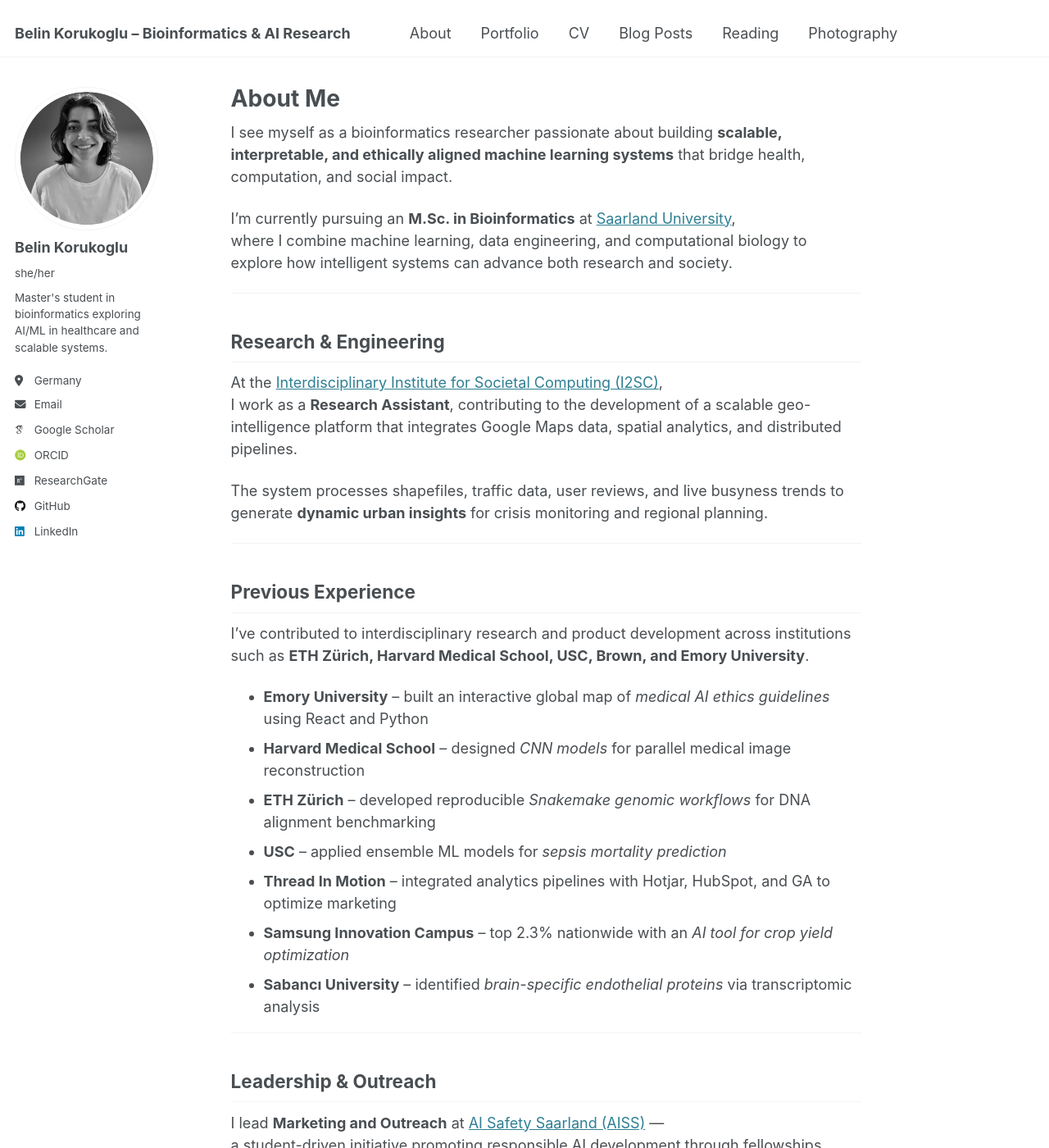
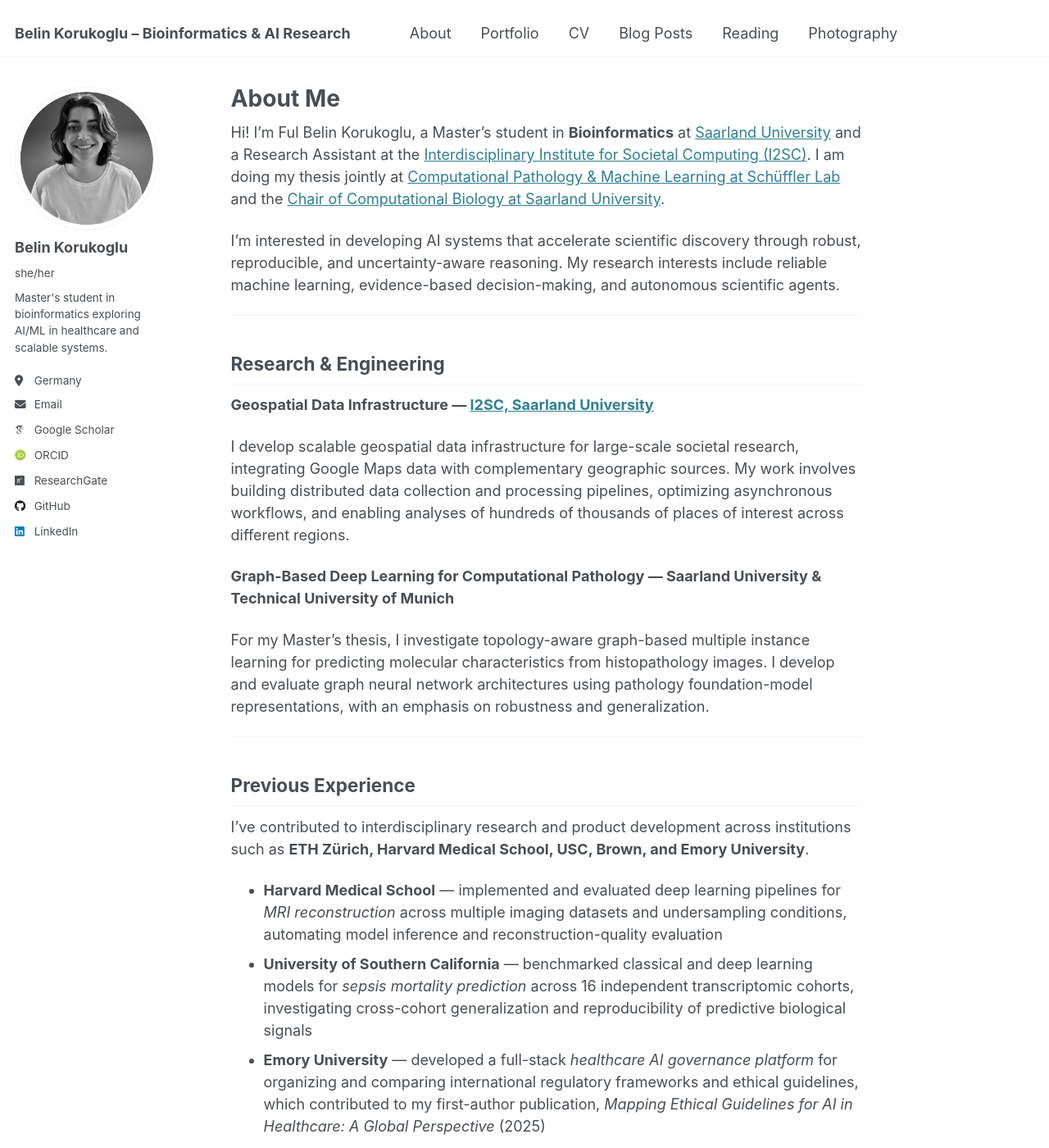
Before and after one commit to fulbelin/fulbelin.github.io, a Jekyll site: the page built from _pages/about.md, in a window 1280 px wide and 1400 px high. Shown: the whole window at 82% size. Built offline with Jekyll 4.4.1, drawn with Linux system fonts in a browser that asks for light colours; some web fonts are replaced; some of the changed text lies outside the part shown.

Commit message:
Add front matter to index.md and sync about page
index.md had no YAML front matter, so it only rendered via GitHub Pages'
implicit jekyll-optional-front-matter plugin and was copied verbatim in
local builds. Declare layout, permalink and author_profile explicitly.

Update _pages/about.md to the current bio: thesis work at Schuffler Lab
and the Chair of Computational Biology, the I2SC geospatial project, and
AISS in past tense.

Co-Authored-By: Claude Opus 5 <noreply@anthropic.com>

```diff
--- a/_pages/about.md
+++ b/_pages/about.md
@@ -5,42 +5,43 @@ permalink: /about/
 author_profile: true
 ---
 
-I see myself as a bioinformatics researcher passionate about building **scalable, interpretable, and ethically aligned machine learning systems** that bridge health, computation, and social impact.
+Hi! I'm Ful Belin Korukoglu, a Master's student in **Bioinformatics** at [Saarland University](https://www.uni-saarland.de/) and a Research Assistant at the [Interdisciplinary Institute for Societal Computing (I2SC)](https://www.i2sc.net/). I am doing my thesis jointly at [Computational Pathology & Machine Learning at Schüffler Lab](https://schuefflerlab.org/) and the [Chair of Computational Biology at Saarland University](https://www-cbi.cs.uni-saarland.de/).
 
-I’m currently pursuing an **M.Sc. in Bioinformatics** at [Saarland University](https://www.uni-saarland.de/),
-where I combine machine learning, data engineering, and computational biology to explore how intelligent systems can advance both research and society.
+I'm interested in developing AI systems that accelerate scientific discovery through robust, reproducible, and uncertainty-aware reasoning. My research interests include reliable machine learning, evidence-based decision-making, and autonomous scientific agents.
 
 ---
 
 ## Research & Engineering
 
-At the [Interdisciplinary Institute for Societal Computing (I2SC)](https://www.i2sc.net/),
-I work as a **Research Assistant**, contributing to the development of a scalable geo-intelligence platform that integrates Google Maps data, spatial analytics, and distributed pipelines.
+**Geospatial Data Infrastructure — [I2SC, Saarland University](https://www.i2sc.net/)**
 
-The system processes shapefiles, traffic data, user reviews, and live busyness trends to generate **dynamic urban insights** for crisis monitoring and regional planning.
+I develop scalable geospatial data infrastructure for large-scale societal research, integrating Google Maps data with complementary geographic sources. My work involves building distributed data collection and processing pipelines, optimizing asynchronous workflows, and enabling analyses of hundreds of thousands of places of interest across different regions.
+
+**Graph-Based Deep Learning for Computational Pathology — Saarland University & Technical University of Munich**
+
+For my Master's thesis, I investigate topology-aware graph-based multiple instance learning for predicting molecular characteristics from histopathology images. I develop and evaluate graph neural network architectures using pathology foundation-model representations, with an emphasis on robustness and generalization.
 
 ---
 
 ## Previous Experience
 
-I’ve contributed to interdisciplinary research and product development across institutions such as **ETH Zürich, Harvard Medical School, USC, Brown, and Emory University**.
+I've contributed to interdisciplinary research and product development across institutions such as **ETH Zürich, Harvard Medical School, USC, Brown, and Emory University**.
 
-- **Emory University** – built an interactive global map of *medical AI ethics guidelines* using React and Python
-- **Harvard Medical School** – designed *CNN models* for parallel medical image reconstruction
-- **ETH Zürich** – developed reproducible *Snakemake genomic workflows* for DNA alignment benchmarking
-- **USC** – applied ensemble ML models for *sepsis mortality prediction*
-- **Thread In Motion** – integrated analytics pipelines with Hotjar, HubSpot, and GA to optimize marketing
-- **Samsung Innovation Campus** – top 2.3% nationwide with an *AI tool for crop yield optimization*
-- **Sabancı University** – identified *brain-specific endothelial proteins* via transcriptomic analysis
+- **Harvard Medical School** — implemented and evaluated deep learning pipelines for *MRI reconstruction* across multiple imaging datasets and undersampling conditions, automating model inference and reconstruction-quality evaluation
+- **University of Southern California** — benchmarked classical and deep learning models for *sepsis mortality prediction* across 16 independent transcriptomic cohorts, investigating cross-cohort generalization and reproducibility of predictive biological signals
+- **Emory University** — developed a full-stack *healthcare AI governance platform* for organizing and comparing international regulatory frameworks and ethical guidelines, which contributed to my first-author publication, *Mapping Ethical Guidelines for AI in Healthcare: A Global Perspective* (2025)
+- **ETH Zürich** — investigated the reproducibility of genomic read alignment tools and developed automated *Snakemake workflows* for systematic benchmarking
+- **Thread In Motion** — integrated analytics pipelines with Hotjar, HubSpot, and GA to optimize marketing
+- **Samsung Innovation Campus** — top 2.3% nationwide with an *AI tool for crop yield optimization*
+- **Sabancı University** — identified *brain-specific endothelial proteins* via transcriptomic analysis
 
 ---
 
 ## Leadership & Outreach
 
-I lead **Marketing and Outreach** at [AI Safety Saarland (AISS)](https://www.ais-saarland.org/) —
-a student-driven initiative promoting responsible AI development through fellowships, incubators, and interdisciplinary events.
+I previously led **Marketing and Outreach** at [AI Safety Saarland (AISS)](https://www.ais-saarland.org/), a student-led initiative promoting safe, fair, and beneficial AI development through fellowships, incubators, and interdisciplinary events. My role combined branding, strategy, and university collaboration to grow one of Germany's most active AI-safety communities.
 
-My role combines **branding, strategy, and university collaboration** to grow one of Germany’s most active AI-safety communities.
+Previously, I also worked as a **Marketing Specialist** at Thread In Motion, where I managed data-driven digital campaigns, integrated marketing automation workflows, and developed analytics pipelines to support user acquisition and retention.
 
 ---
 
@@ -57,7 +58,7 @@ My role combines **branding, strategy, and university collaboration** to grow on
 
 My long-term goal is to contribute to frontier research environments and **advance AI for Science** through generalizable, safe, and transparent models.
 
-I’m particularly interested in:
+I'm particularly interested in:
 
 - **AI for Science & Health** — learning representations that reveal biological structure
 - **Multimodal Learning & Bias Mitigation** — ensuring models reason equitably across data types
@@ -67,7 +68,4 @@ I’m particularly interested in:
 
 ## Beyond Research
 
-Outside academia, I explore **creative technology, storytelling, and photography**.
-I believe the next generation of AI leaders must think like scientists, design like engineers, and communicate like artists.
-
----
+Alongside my technical research, I'm interested in the reliability, transparency, and societal implications of increasingly capable AI systems. Outside academia, I explore **creative technology, storytelling, and photography**.
```
Also changed, not shown: index.md (+6 -0 lines).
